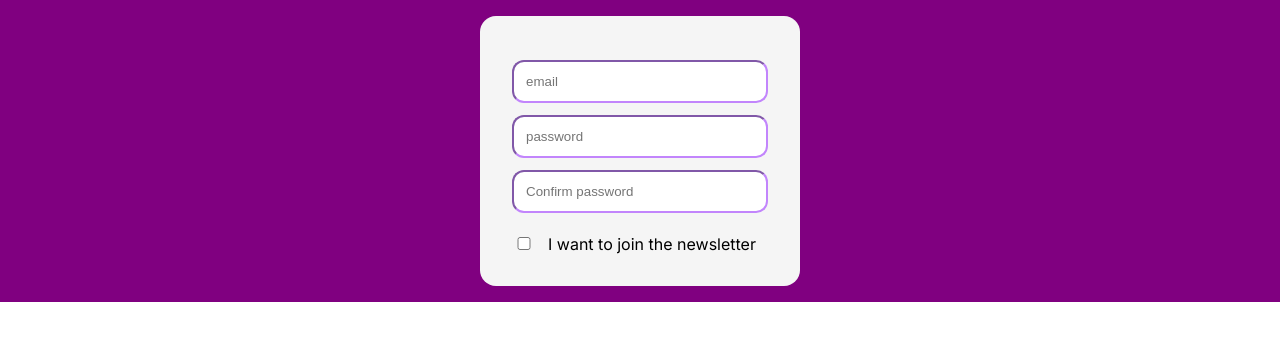
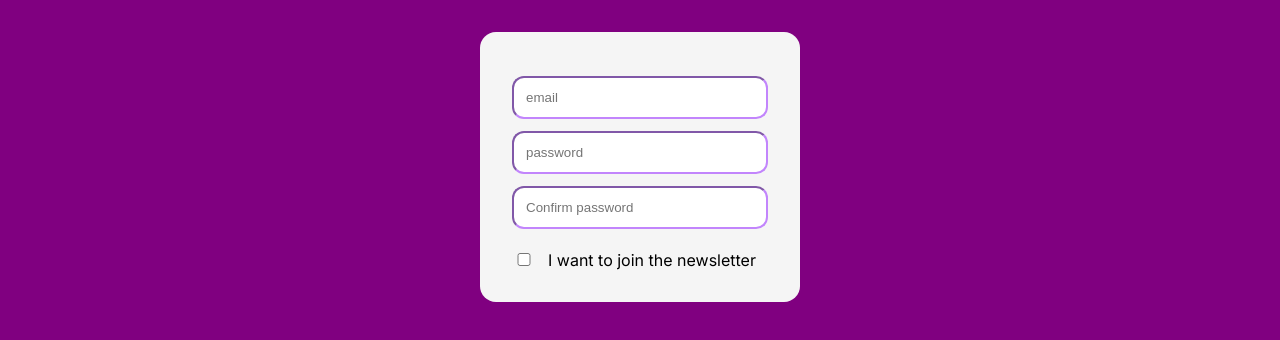
Before and after one commit to brandonfelty/react_tutorial, a React (Create React App) app: page /login in a window 1280 px wide. Shown: the top 340 px of the page. Built offline with nearby package versions, Linux system fonts and the light colour scheme.

Commit message:
make background take up full vh

```diff
--- a/src/pages/Login.css
+++ b/src/pages/Login.css
@@ -1,13 +1,15 @@
 .login--container {
   width: 100%;
+  height: 100vh;
   background-color: purple;
   display: flex;
-  justify-content: center;
-  padding: 1rem;
+  justify-content: center;;
+  padding: 2rem;
 }
 
 .login--form {
   width: 20rem;
+  height: fit-content;
   background-color: whitesmoke;
   padding: 2rem;
   border-radius: 1rem;
```
